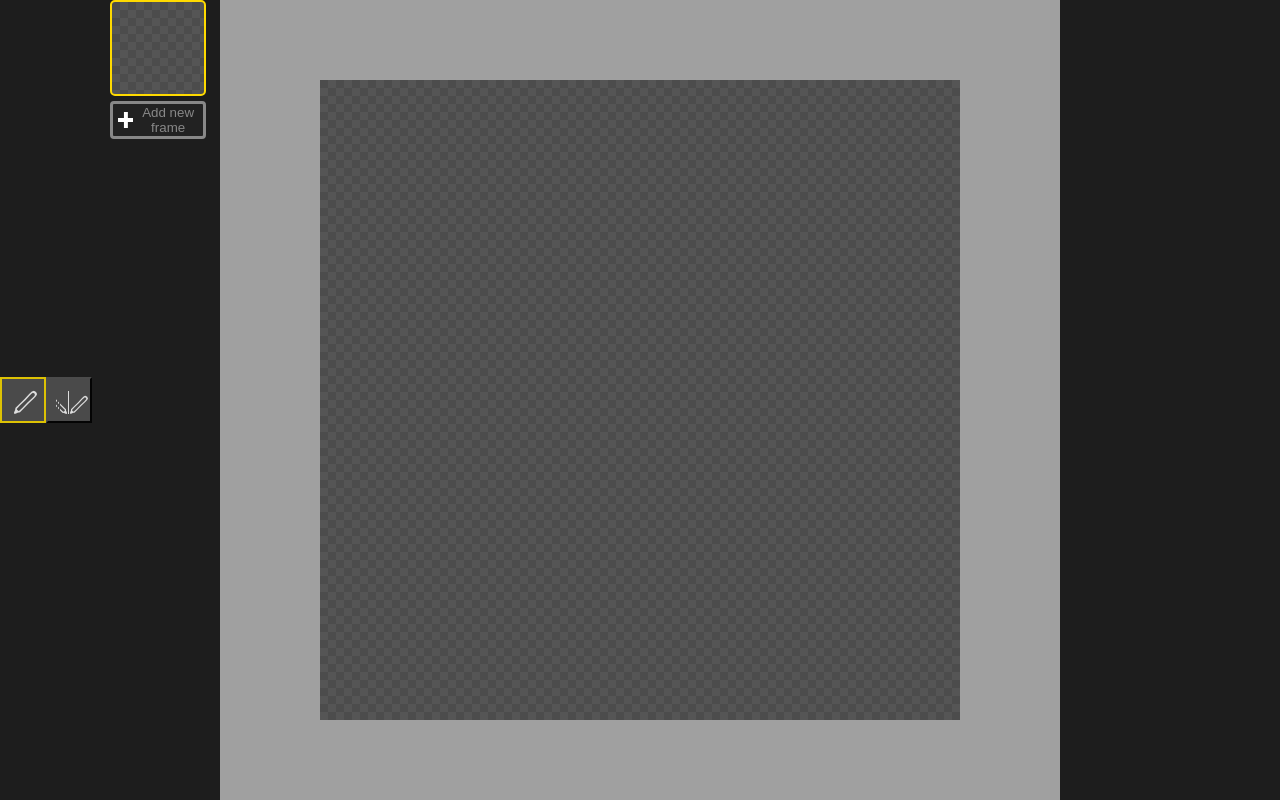
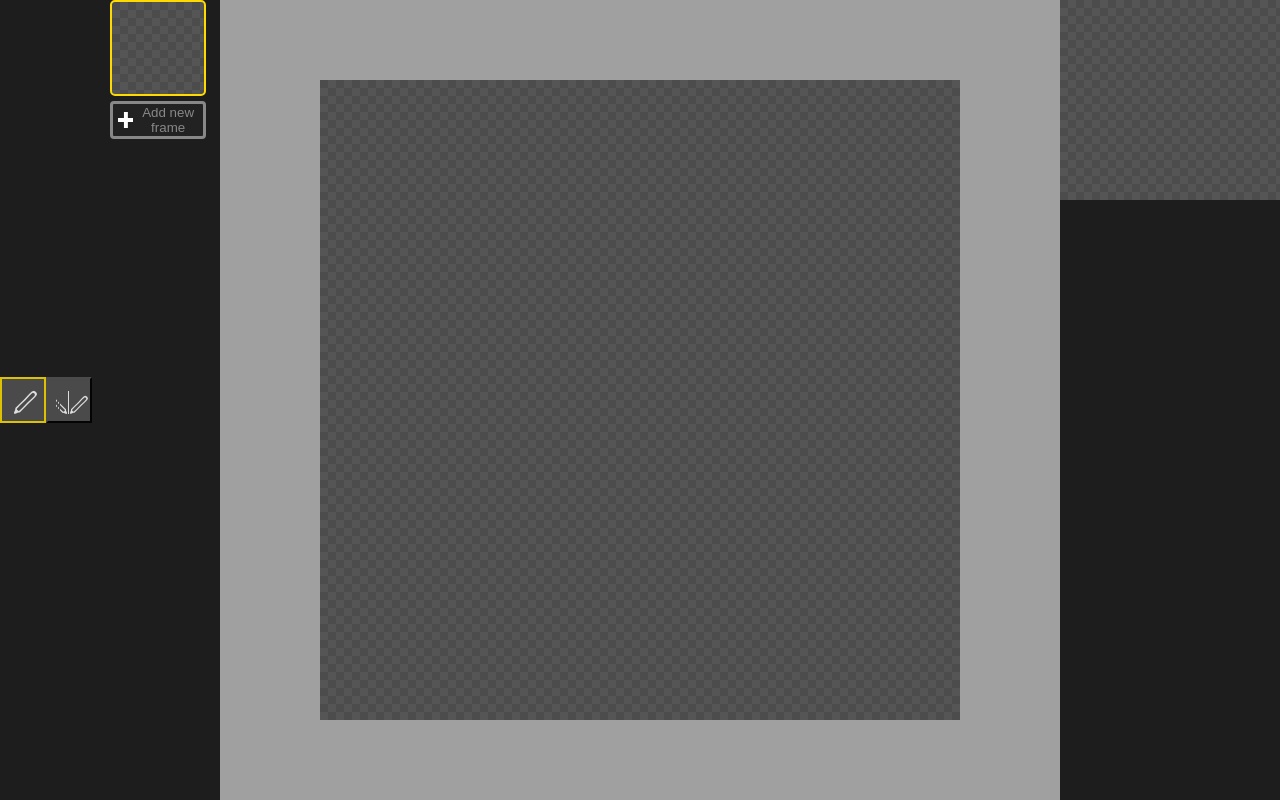
Before and after one commit to addicted-2-you/piskel-clone, a website built with webpack: page src/index.html in a window 1280 px wide. Built offline with nearby package versions, Linux system fonts and the light colour scheme.

Commit message:
feat: add animation preview

```diff
--- a/src/components/frame/frame.scss
+++ b/src/components/frame/frame.scss
@@ -14,7 +14,6 @@ $frame-size: 96px;
   background-repeat: repeat;
 
   .preview {
-    position: absolute;
     height: $frame-size;
     width: $frame-size;
 
--- a/src/index.html
+++ b/src/index.html
@@ -14,7 +14,9 @@
         <div id="frames-conrainer" class="frames-conrainer"></div>
       </div>
       <div id="drawing-area" class="drawing-area"></div>
-      <div id="settings-container" class="sidebar"></div>
+      <div id="settings-container" class="sidebar">
+        <div id="animation-preview-container" class="animation-preview-container"></div>
+      </div>
     </main>
     <footer class="footer"></footer>
   </body>
--- a/src/index.js
+++ b/src/index.js
@@ -1,10 +1,11 @@
 import './index.scss';
 
-// renderers
 import renderToolbar from './views/toolbar';
 import renderFramesList from './views/frames-list';
 import renderDrawingArea from './views/drawing-area';
+import renderAnimationPreview from './views/animation-preview';
 
 renderToolbar();
 renderFramesList();
 renderDrawingArea();
+renderAnimationPreview();
--- /dev/null
+++ b/src/views/animation-preview/animation-preview.scss
@@ -0,0 +1,17 @@
+.animation-preview-container {
+  position: relative;
+  padding: 10px 15px;
+
+  background-image: url(~/assets/canvas-bg--dark.png);
+  background-repeat: repeat;
+
+  .animation-preview {
+    $animation-preview-size: 180px;
+
+    height: $animation-preview-size;
+    width: $animation-preview-size;
+
+    background-size: contain;
+    background-repeat: no-repeat;
+  }
+}
--- /dev/null
+++ b/src/views/animation-preview/animation-preview.ts
@@ -0,0 +1,30 @@
+import store from '~/store';
+import { EStateTypes } from '~/store/EStateTypes';
+
+export default (): void => {
+  const animationPreviewContainer = document.getElementById(
+    'animation-preview-container',
+  ) as HTMLElement;
+
+  const animationPreview = document.createElement('div');
+  animationPreview.classList.add('animation-preview');
+
+  let intervalId = -1;
+
+  store.subscribe(EStateTypes.FRAMES_STATE, true, ({ frames }) => {
+    animationPreviewContainer.innerHTML = '';
+
+    let frameIndex = 0;
+    clearInterval(intervalId);
+    intervalId = window.setInterval(() => {
+      animationPreview.style.backgroundImage = frames[frameIndex].canvasImage;
+
+      frameIndex += 1;
+      if (frameIndex >= frames.length) {
+        frameIndex = 0;
+      }
+    }, 1000 / 5);
+
+    animationPreviewContainer.appendChild(animationPreview);
+  });
+};
--- /dev/null
+++ b/src/views/animation-preview/index.ts
@@ -0,0 +1,5 @@
+import renderAnimationPreview from './animation-preview';
+
+import './animation-preview.scss';
+
+export default renderAnimationPreview;
```
